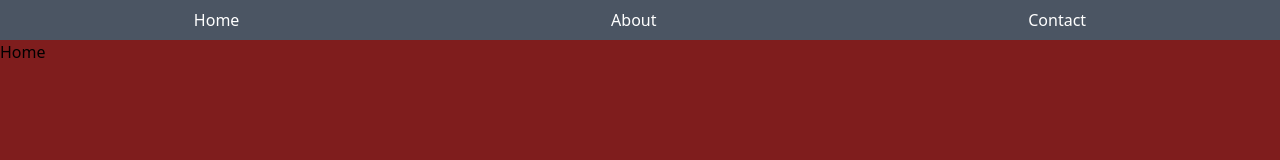
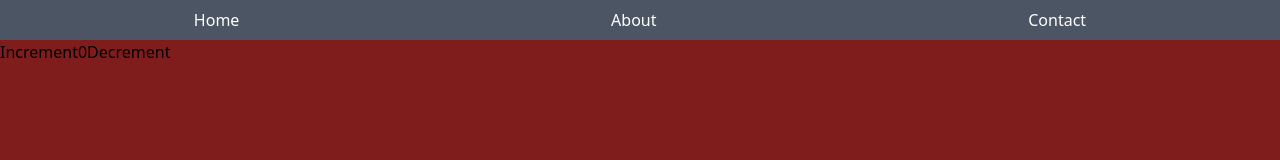
Before and after one commit to Oshinacharya1/bfs63frontend---personal, a React (Vite) app: page / in a window 1280 px wide. Shown: the top 160 px of the page. Built offline with nearby package versions, Linux system fonts and the light colour scheme.

Commit message:
setup redux clint state

```diff
--- a/package.json
+++ b/package.json
@@ -10,8 +10,10 @@
     "preview": "vite preview"
   },
   "dependencies": {
+    "@reduxjs/toolkit": "^2.3.0",
     "react": "^18.3.1",
     "react-dom": "^18.3.1",
+    "react-redux": "^9.1.2",
     "react-router-dom": "^6.28.0"
   },
   "devDependencies": {
--- /dev/null
+++ b/src/app/store.ts
@@ -0,0 +1,13 @@
+import { configureStore } from "@reduxjs/toolkit";
+import counterReducer from "../features/counter/counter-slice";
+
+export const store = configureStore({
+  reducer: {
+    counter: counterReducer,
+  },
+});
+
+// Infer the `RootState` and `AppDispatch` types from the store itself
+export type RootState = ReturnType<typeof store.getState>;
+// Inferred type: {posts: PostsState, comments: CommentsState, users: UsersState}
+export type AppDispatch = typeof store.dispatch;
--- /dev/null
+++ b/src/features/counter/counter-slice.ts
@@ -0,0 +1,35 @@
+import { createSlice } from "@reduxjs/toolkit";
+import type { PayloadAction } from "@reduxjs/toolkit";
+
+export interface CounterState {
+  value: number;
+}
+
+const initialState: CounterState = {
+  value: 0,
+};
+
+export const counterSlice = createSlice({
+  name: "counter",
+  initialState,
+  reducers: {
+    increment: (state) => {
+      // Redux Toolkit allows us to write "mutating" logic in reducers. It
+      // doesn't actually mutate the state because it uses the Immer library,
+      // which detects changes to a "draft state" and produces a brand new
+      // immutable state based off those changes
+      state.value += 1;
+    },
+    decrement: (state) => {
+      state.value -= 1;
+    },
+    incrementByAmount: (state, action: PayloadAction<number>) => {
+      state.value += action.payload;
+    },
+  },
+});
+
+// Action creators are generated for each case reducer function
+export const { increment, decrement, incrementByAmount } = counterSlice.actions;
+
+export default counterSlice.reducer;
--- /dev/null
+++ b/src/features/counter/counter.tsx
@@ -0,0 +1,28 @@
+import type { RootState } from "../../app/store";
+import { useSelector, useDispatch } from "react-redux";
+import { decrement, increment } from "./counter-slice";
+
+export function Counter() {
+  const count = useSelector((state: RootState) => state.counter.value);
+  const dispatch = useDispatch();
+
+  return (
+    <div>
+      <div>
+        <button
+          aria-label="Increment value"
+          onClick={() => dispatch(increment())}
+        >
+          Increment
+        </button>
+        <span>{count}</span>
+        <button
+          aria-label="Decrement value"
+          onClick={() => dispatch(decrement())}
+        >
+          Decrement
+        </button>
+      </div>
+    </div>
+  );
+}
--- a/src/main.tsx
+++ b/src/main.tsx
@@ -3,9 +3,13 @@
 import { RouterProvider } from "react-router-dom";
 import "./global.css";
 import { router } from "./routes/routes";
+import { store } from "./app/store";
+import { Provider } from "react-redux";
 
 createRoot(document.getElementById("root")!).render(
   <StrictMode>
-    <RouterProvider router={router} />
+    <Provider store={store}>
+      <RouterProvider router={router} />
+    </Provider>
   </StrictMode>
 );
--- a/src/pages/home.tsx
+++ b/src/pages/home.tsx
@@ -1,5 +1,11 @@
+import { Counter } from "../features/counter/counter";
+
 function Home() {
-  return <div>Home</div>;
+  return (
+    <div>
+      <Counter />
+    </div>
+  );
 }
 
 export default Home;
```
Also changed, not shown: 1 other file (tests, documents, lock files or other folders).
